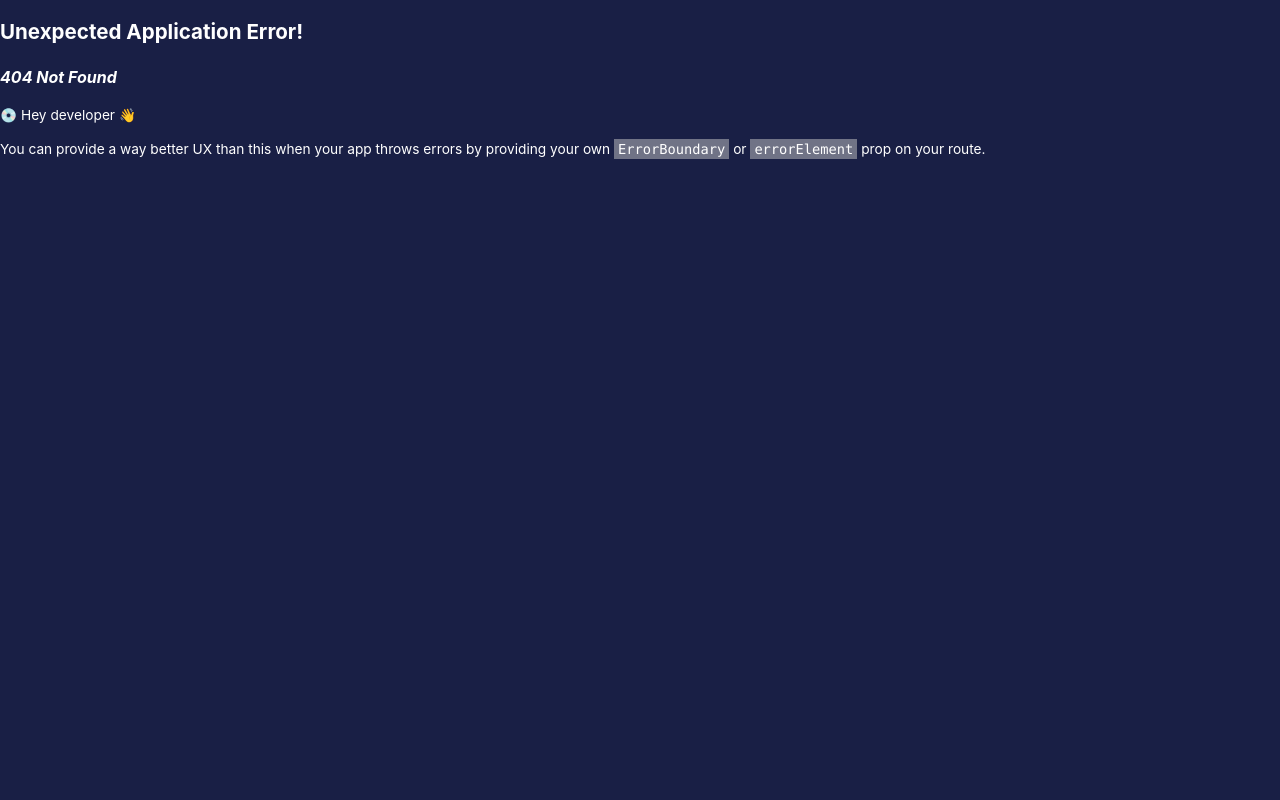
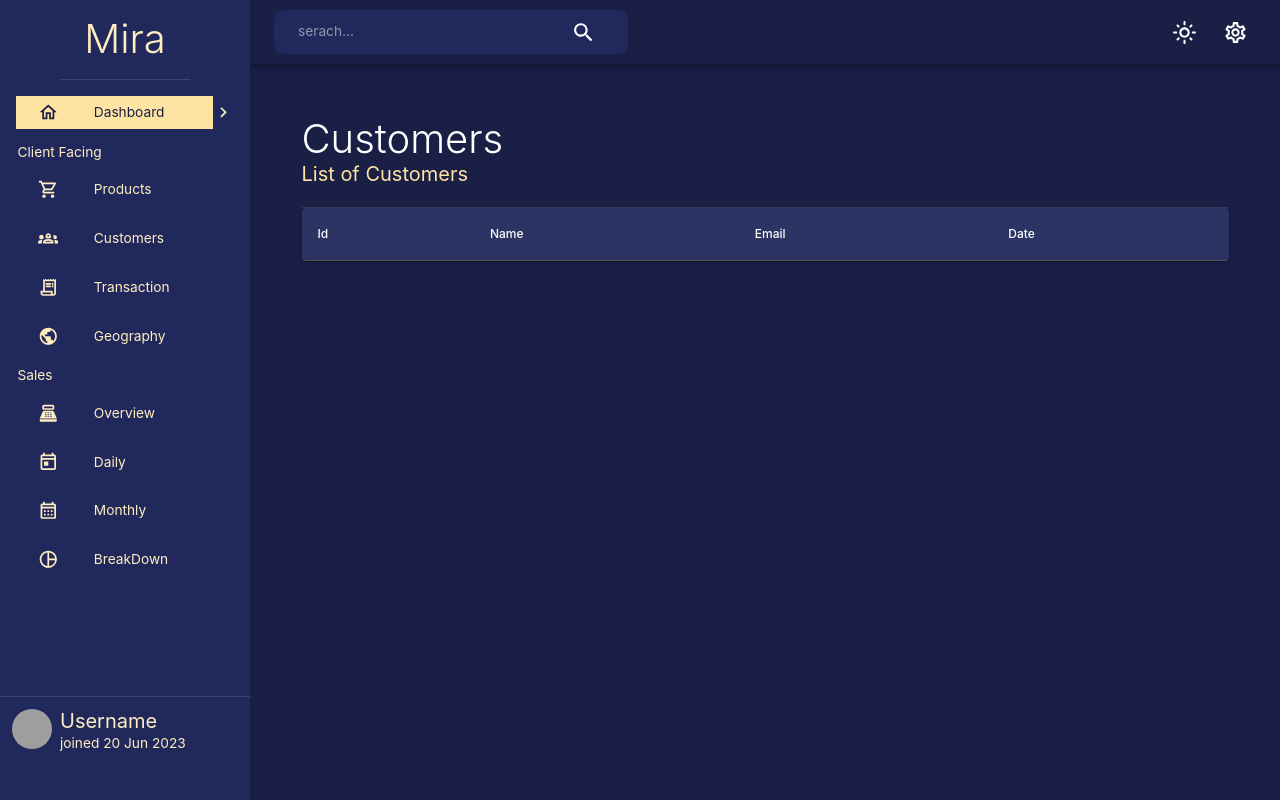
Before and after one commit to navneetthakor/miraadmin-app, a React (Create React App) app: page /Customers in a window 1280 px wide. Before the commit this address had no page. Built offline with nearby package versions, Linux system fonts and the light colour scheme; grey boxes are pictures that could not be loaded.

Commit message:
Sample Customer page ready

```diff
--- a/src/App.js
+++ b/src/App.js
@@ -17,6 +17,7 @@ import { createTheme } from "@mui/material/styles";
 import { useMemo } from "react";
 import { useSelector } from "react-redux";
 import { themeSettings } from "./theme";
+import Customers from "./scens/Customers.js";
 
 // ------------ Main Function -------------
 function App() {
@@ -31,6 +32,7 @@ function App() {
         <Route index element={<Home />} />
         <Route exact path="/Dashboard" element={<Home/>}/>
         <Route exact path="/Products" element={<Products/>}/>
+        <Route exact path="/Customers" element={<Customers/>}/>
       </Route>
     )
   );
--- a/src/components/Navbar.js
+++ b/src/components/Navbar.js
@@ -33,10 +33,11 @@ export default function Navbar(props) {
   // actual object returning
   return (
     <AppBar
+    position="sticky"
       sx={{
         background: theme.palette.background.default,
         position: "sticky",
-        right:0,
+        left:0,
         top: 0,
       }}
     >
--- a/src/components/Sidebar.js
+++ b/src/components/Sidebar.js
@@ -1,7 +1,6 @@
 import React, { useState } from "react";
 import profileImg from "../assets/profile.jpg";
 import {
-  Button,
   IconButton,
   List,
   ListItem,
@@ -10,10 +9,8 @@ import {
   ListItemText,
   Typography,
   useTheme,
-  DialogContent,
   Avatar,
   DialogTitle,
-  Modal,
 } from "@mui/material";
 import { useNavigate } from "react-router-dom";
 
@@ -21,7 +18,6 @@ import { useNavigate } from "react-router-dom";
 import { Box, Drawer } from "@mui/material";
 import FlexBetween from "./FlexBetween";
 import {
-  AdminPanelSettingsOutlined,
   CalendarMonthOutlined,
   ChevronLeft,
   ChevronRightOutlined,
@@ -31,10 +27,8 @@ import {
   PointOfSaleOutlined,
   PublicOutlined,
   ReceiptLongOutlined,
-  RemoveFromQueue,
   ShoppingCartOutlined,
   TodayOutlined,
-  TrendingDownOutlined,
 } from "@mui/icons-material";
 
 // creating list
@@ -52,7 +46,7 @@ const sidebarIteam = [
     icon: <ShoppingCartOutlined />,
   },
   {
-    text: "Customer",
+    text: "Customers",
     icon: <Groups2Outlined />,
   },
   {
--- a/src/scens/Customers.js
+++ b/src/scens/Customers.js
@@ -0,0 +1,66 @@
+import { useTheme } from "@emotion/react";
+import { Box, Paper, Table, TableBody, TableCell, TableContainer, TableHead, TableRow, Typography } from "@mui/material";
+import React from "react";
+import { useOutletContext } from "react-router-dom";
+
+export default function Customers() {
+  // to get theme Object
+  const theme = useTheme();
+
+  //   to get props provided to <outlet/>
+  const isNonMobile = useOutletContext();
+  return (
+    <Box
+      sx={{
+        padding: "5%",
+      }}
+    >
+      {/* header of page  */}
+      <Box
+        sx={{
+          borderBottom: "1px solid",
+          borderColor: "divider",
+          paddingBottom: "20px",
+          display: `${isNonMobile ? "inherite" : "flex"}`,
+          flexDirection: `${isNonMobile ? "inherite" : "column"}`,
+          justifyContent: `${isNonMobile ? "inherite" : "center"}`,
+          alignItems: `${isNonMobile ? "inherite" : "center"}`,
+        }}
+      >
+        <Typography variant="h1">Customers</Typography>
+        <Typography
+          variant="h4"
+          sx={{
+            color: theme.palette.secondary[300],
+          }}
+        >
+          List of Customers
+        </Typography>
+      </Box>
+
+      {/* table witch contains list of Customers  */}
+      <Box>
+        <TableContainer
+        component={Paper}
+         sx={{
+            backgroundColor: theme.palette.background.alt
+         }}>
+            <Table >
+                <TableHead>
+                    <TableRow>
+                        <TableCell>Id</TableCell>
+                        <TableCell>Name</TableCell>
+                        <TableCell>Email</TableCell>
+                        <TableCell>Date</TableCell>
+                    </TableRow>
+                </TableHead>
+                <TableBody>
+
+                </TableBody>
+            </Table>
+        </TableContainer>
+
+      </Box>
+    </Box>
+  );
+}
```
